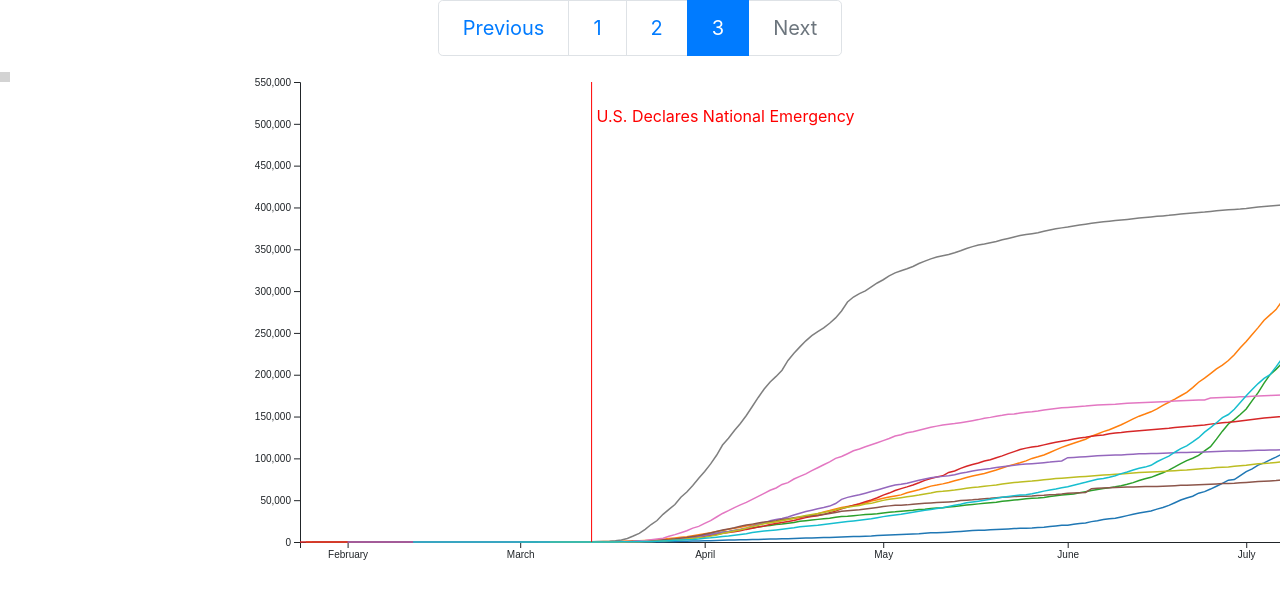
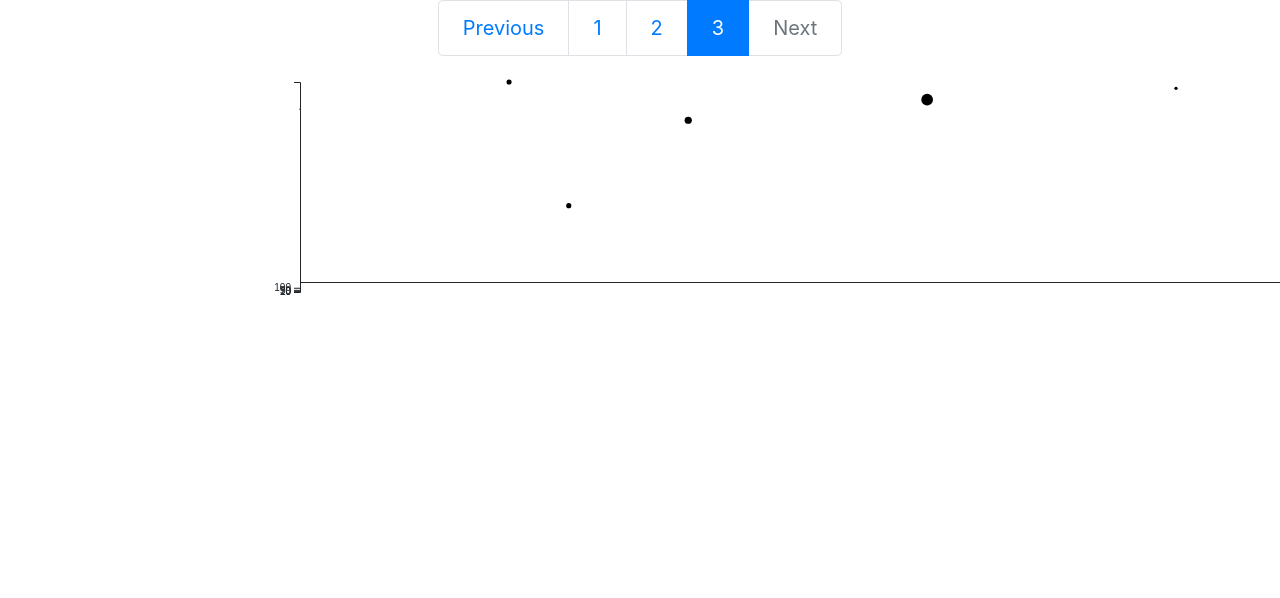
Before and after one commit to bmgrayb/bmgrayb.github.io, a plain HTML site: page slide_3.html in a window 1280 px wide. Shown: the top 598 px of the page. Drawn offline with nearby package versions, Linux system fonts and the light colour scheme.

Commit message:
dynamic chart. working on scatter plot.

```diff
--- a/slide_3.html
+++ b/slide_3.html
@@ -27,10 +27,7 @@
       </nav>
 
       <div id="slide3">
-        <div id='tooltip' style='position:absolute;background-color:lightgray;padding:5px'></div>
         <script>
-            async function init() {
-
             //variables
             var margin = {top: 10, right: 30, bottom: 30, left: 300},
             width = 1500 - margin.left - margin.right,
@@ -39,9 +36,21 @@
                 return new Date(d);
             }
 
-                //read in data
-                const temp = await d3.csv("https://raw.githubusercontent.com/bmgrayb/bmgrayb.github.io/master/data/us-states-processed-sub.csv");
-                data = temp
+            async function init() {
+                const data = await d3.csv("https://raw.githubusercontent.com/bmgrayb/bmgrayb.github.io/master/data/us-states-peak.csv");
+
+                var start = 210
+
+                max_cases = d3.max(data, function(d) { return data.cases; } );
+                max_single_day = d3.max(data, function(d) { return d.new_cases; } );
+
+                var maxDate = d3.max(data, function(d) { return getDate(d.date); } );
+                var minDate = d3.min(data, function(d) { return getDate(d.date); } );
+                var xlog = d3.scaleTime().domain([minDate, maxDate]).range([0, width - 75]);
+                var ylog = d3.scaleLinear().domain([0, max_single_day]).range([ 210, 0 ]);
+
+                console.log("SINGLE: " + max_single_day);
+                console.log(ylog(4797))
 
                 // append the svg object to the body of the page
                 var svg = d3.select("#slide3")
@@ -49,120 +58,37 @@
                 .attr("width", width + margin.left + margin.right)
                 .attr("height", height + margin.top + margin.bottom)
                 .append("g")
-                .attr("transform", "translate(" + margin.left + "," + margin.top + ")");
-
-                //set up data keys
-                var states = d3.nest()
-                .key(function(d) { return d.state;})
-                .entries(data);
-
-                //set up axis
-                var maxDate = d3.max(data, function(d) { return getDate(d.date); } );
-                var minDate = d3.min(data, function(d) { return getDate(d.date); } );
-                var x = d3.scaleTime().domain([minDate, maxDate]).range([0, width - 75]);
-                svg.append("g").attr("transform", "translate(0," + height + ")").call(d3.axisBottom(x).ticks(8));
-                var y = d3.scaleLinear().domain([0, 550000]).range([ height, 0 ]);
-                svg.append("g").call(d3.axisLeft(y));
-
-                //get scale for color
-                var res = states.map(function(d){ return d.key }) // list of group names
-                var color = d3.scaleOrdinal().domain(res).range(d3.schemeCategory10);
-
-                ///////////////////////////////////////////////////////////////////////
-                //tooltip functions
-                const tooltip = d3.select('#tooltip');
-                const tooltipLine = svg.append('line');
-                function removeTooltip() {
-                    if (tooltip) tooltip.style('display', 'none');
-                    if (tooltipLine) tooltipLine.attr('stroke', 'none');
-                }
-                function drawTooltip() {
-                    var mouse = d3.mouse(this);
-                    const date = x.invert(mouse[0]);
-
-                    states.sort((a, b) => {
-                        return b.values.find(v => v.date == date.toISOString().slice(0,10)).cases - a.values.find(v => v.date == date.toISOString().slice(0,10)).cases;
+                .attr("transform", "translate(" + margin.left + "," + margin.top + ")")
+                .selectAll("circle")
+                .data(data)
+                .enter()
+                .append("circle")
+                .attr("cx",function(d,i) {
+                    return xlog(getDate(d.date));
+                })
+                .attr("cy",function(d) {
+                    console.log(d.new_cases);
+                    console.log(ylog(Number(d.new_cases)));
+                    return ylog(Number(d.new_cases));
+                })
+                .attr("r",function(d,i) {
+                    return Number(d.deaths)/1000;
                 })
 
-                    tooltipLine.attr('stroke', 'black')
-                        .attr('x1', function(d) { return x(date); })
-                        .attr('x2', function(d) { return x(date); })
-                        .attr('y1', 0)
-                        .attr('y2', height);
+                d3.select("svg")
+                .append("g")
+                .attr("transform", "translate(" + margin.left + "," + margin.top + ")")
+                .call(d3.axisLeft(ylog).tickValues([10,20,50,100]).tickFormat(d3.format("~s")));
 
-                    var t = 'Daily New Cases';
-                    t += '<br/>Date: ' + date.toISOString().slice(0,10);
-
-                    tooltip.html(t)
-                        .style('display', 'block')
-                        .style('left', d3.event.pageX + 20)
-                        .style('top', d3.event.pageY - 20)
-                        .selectAll()
-                        .data(states)
-                        .enter()
-                        .append('div')
-                        .style('color', function(d){
-                            return color(d.key);
-                        })
-                        .html(function(d){
-                            var curr = d.values.filter(v => v.date == date.toISOString().slice(0,10));
-                            return d.key + ': ' + Math.floor(curr[0].cases);
-                        });
-                }
-                ///////////////////////////////////////////////////////////////////////
-
-                //line chart
-                svg.selectAll(".line")
-                .data(states)
-                .enter()
-                .append("path")
-                .attr("fill", "none")
-                .attr("stroke", function(d){ return color(d.key) })
-                .attr("stroke-width", 1.5)
-                .attr("d", function(d){
-                    return d3.line()
-                    .x(function(d) { return x(getDate(d.date)); })
-                    .y(function(d) { return y(d.cases); })
-                (d.values)});
-
-                svg.selectAll()
-                .data(states)
-                .enter()
-                .append('text')
-                .html(function(d){ return d.key; })
-                .attr('fill', function(d){ return color(d.key); })
-                .attr('alignment-baseline', 'middle')
-                .attr('x', width - 75)
-                .attr('dx', '0.5em')
-                .attr('y', function(d) {
-                    var curr = d.values.filter(v => v.date == maxDate.toISOString().slice(0,10));
-                    return y(curr[0].cases);
-                });
-
-                var tipBox = svg.append('rect')
-                .attr('width', width)
-                .attr('height', height)
-                .attr('opacity', 0)
-                .on('mousemove', drawTooltip)
-                .on('mouseout', removeTooltip);
-
-                //add nantional emergency line
-                //2020-03-13
-                var ntnl_emg = svg.append('line')
-                .attr('stroke', 'red')
-                .attr('x1', function(d) { return x(getDate('2020-03-13')); })
-                .attr('x2', function(d) { return x(getDate('2020-03-13')); })
-                .attr('y1', 0)
-                .attr('y2', height)
-                svg.append("text")
-                .attr('x', function(d) { return x(getDate('2020-03-13')) + 5; })
-                .attr('y', 40)
-                .attr('fill', 'red')
-                .html("U.S. Declares <br/> National Emergency");
+                d3.select("svg")
+                .append("g")
+                .attr("transform", "translate(" + margin.left + "," + start + ")")
+                .call(d3.axisBottom(xlog).tickValues([10,20,50,100]).tickFormat(d3.format("~s")));
 
             }
 
             init()
+
         </script>
     </div>
 
```
Also changed, not shown: slide_2.html (+29 -13 lines). Lines whose indentation alone changed are shown as unchanged.
